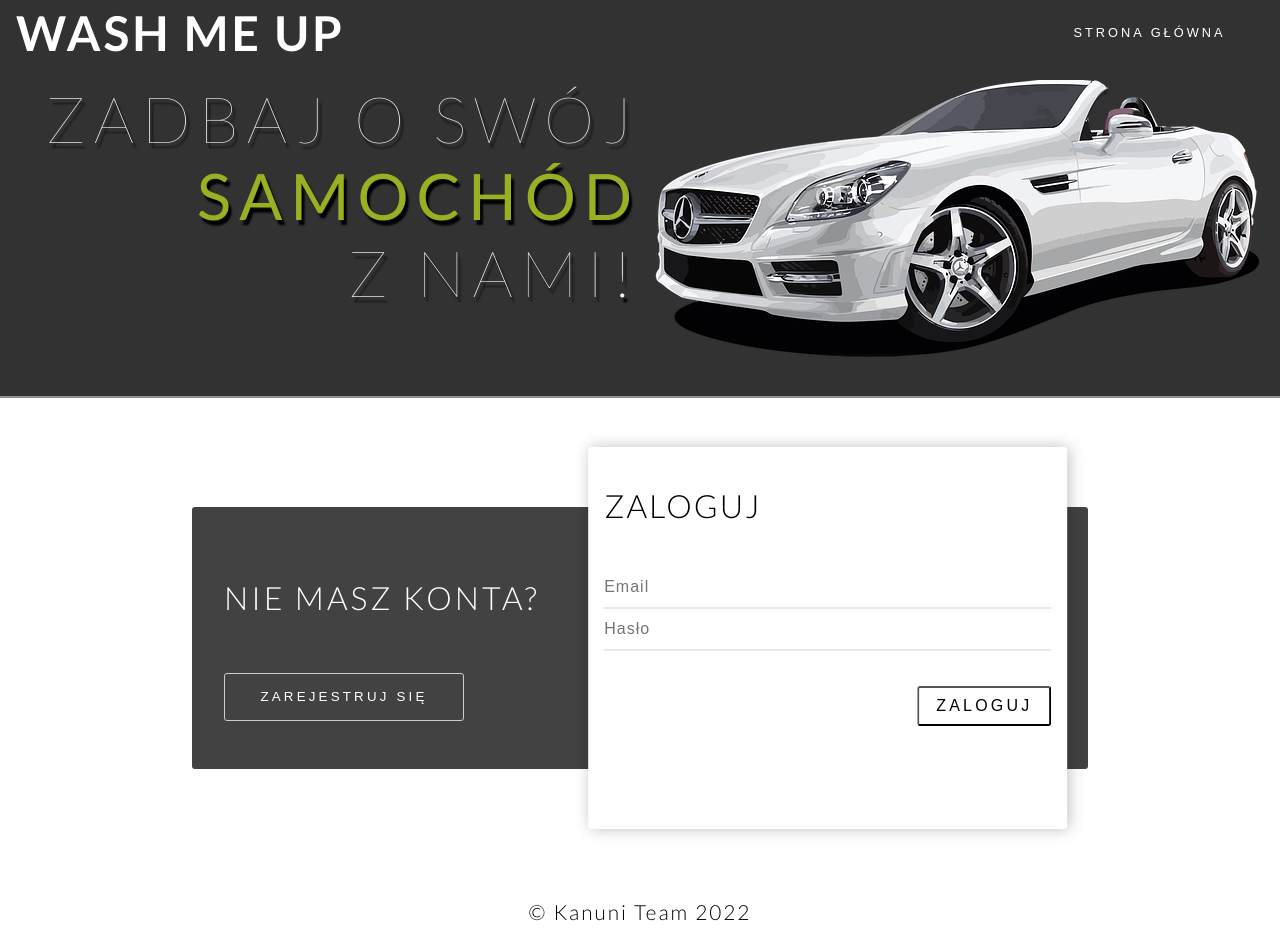
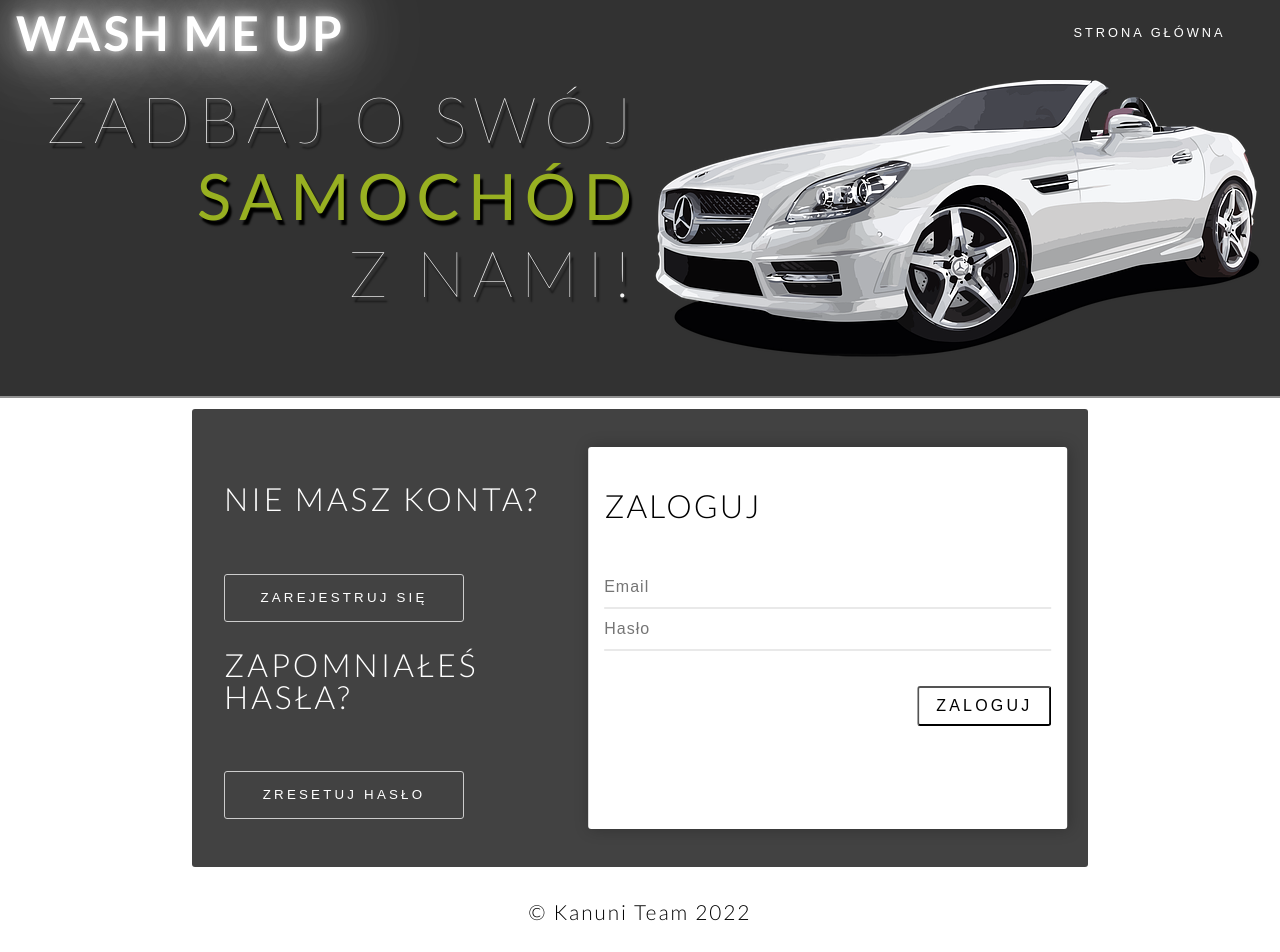
Before and after one commit to infoshareacademy/jfddr6-team-kanuni-team, a React (Create React App) app: page /login in a window 1280 px wide. Shown: the top 952 px of the page. Built offline with nearby package versions, Linux system fonts and the light colour scheme; no server answers.

Commit message:
add forgot password logic

```diff
--- a/src/components/Contact/Contact.css
+++ b/src/components/Contact/Contact.css
@@ -1,4 +1,4 @@
-.contact{
+.contact {
   display: flex;
   justify-content: center;
 }
@@ -30,13 +30,11 @@
   margin-bottom: 30px;
 }
 
-
 .contact_msg {
   width: calc(100% - 230px / 2 - 55px);
   flex: 0 0 calc(100% - 230px / 2 - 55px);
   padding: 25px 30px;
   padding-bottom: 0px;
-
 }
 
 .title {
@@ -66,7 +64,6 @@
   font-weight: 200;
   border-bottom: solid 2px #e9e9e9;
   letter-spacing: 1px;
-
 }
 
 .placeholder {
@@ -91,9 +88,10 @@
   min-width: 120px;
   outline: none;
   transition: all 0.3s ease;
+  cursor: pointer;
 }
 
-          .titleleft{
+.titleleft {
   font-size: 1.7rem;
   margin: 0px;
   font-weight: 300;
@@ -103,7 +101,7 @@
   letter-spacing: 3px;
 }
 
-          .callUs{
+.callUs {
   font-size: 16px;
   margin: 0px;
   font-weight: 300;
@@ -111,8 +109,7 @@
   padding: 0 15px;
   color: whitesmoke;
   letter-spacing: 3px;
-
 }
-          .input_textarea{
+.input_textarea {
   resize: none;
 }
--- a/src/components/Contact/Contact.js
+++ b/src/components/Contact/Contact.js
@@ -3,7 +3,7 @@ import './Contact.css';
 const Contact = () => {
   return (
     <div className="contact" id="contact">
-      <form netlify>
+      <form name="contact" method="POST" data-netlify="true">
         <section className="contact_wrapper">
           <div className="contact_info">
             <h3 className="titleleft">kontakt</h3>
@@ -39,7 +39,10 @@ const Contact = () => {
               </div>
 
               <div className="input_group">
-                <input type="submit" className="btn" value="Wyślij" />
+                <button type="submit" className="btn">
+                  Wyślij
+                </button>
+                {/* <input type="submit" className="btn" value="Wyślij" /> */}
               </div>
             </div>
           </div>
--- a/src/components/Login/Login.js
+++ b/src/components/Login/Login.js
@@ -72,6 +72,10 @@ const Login = ({ isAuth }) => {
             <Button>
               <NavLink to="/register">Zarejestruj się</NavLink>
             </Button>
+            <h2>Zapomniałeś hasła?</h2>
+            <Button>
+              <NavLink to="/forgotpassword">Zresetuj hasło</NavLink>
+            </Button>
           </div>
         </div>
       </div>
```
Lines whose indentation alone changed are shown as unchanged.
